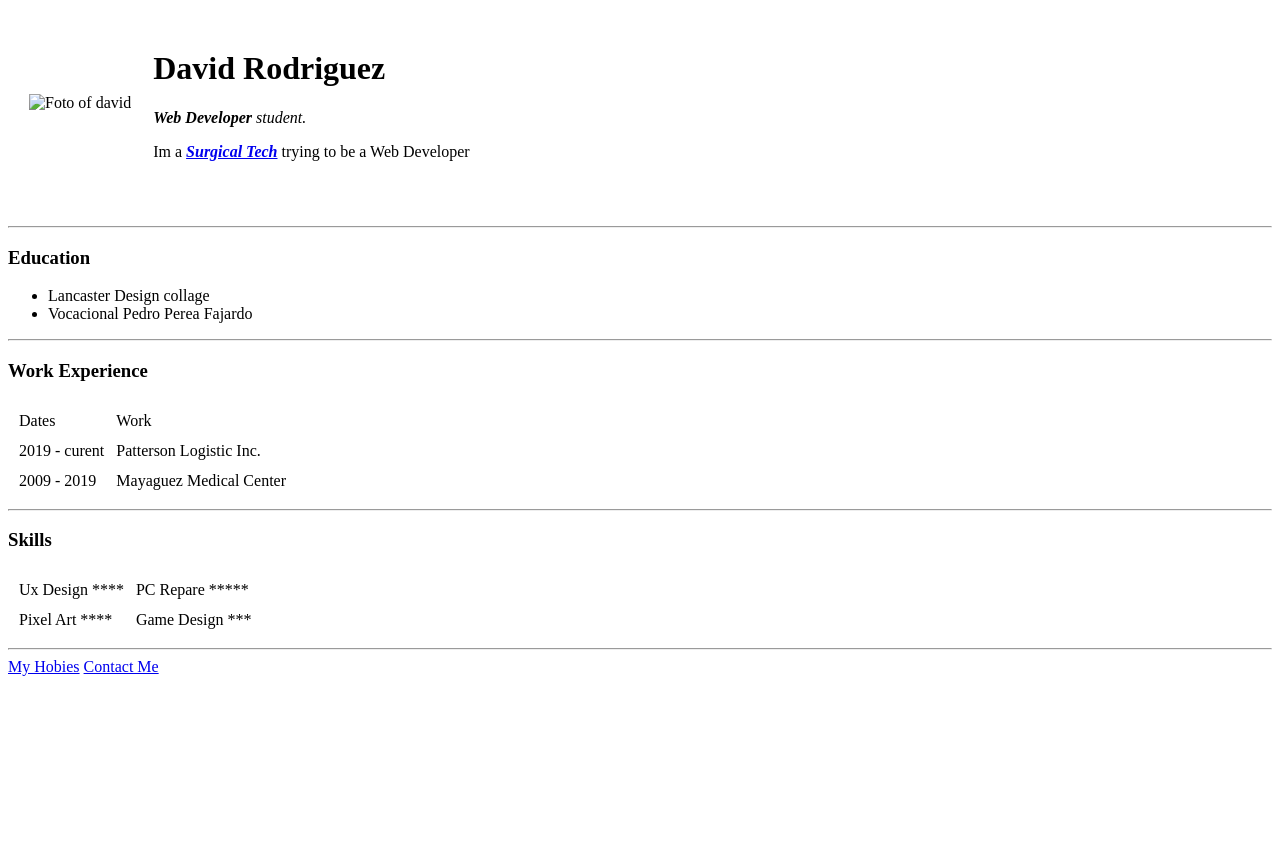
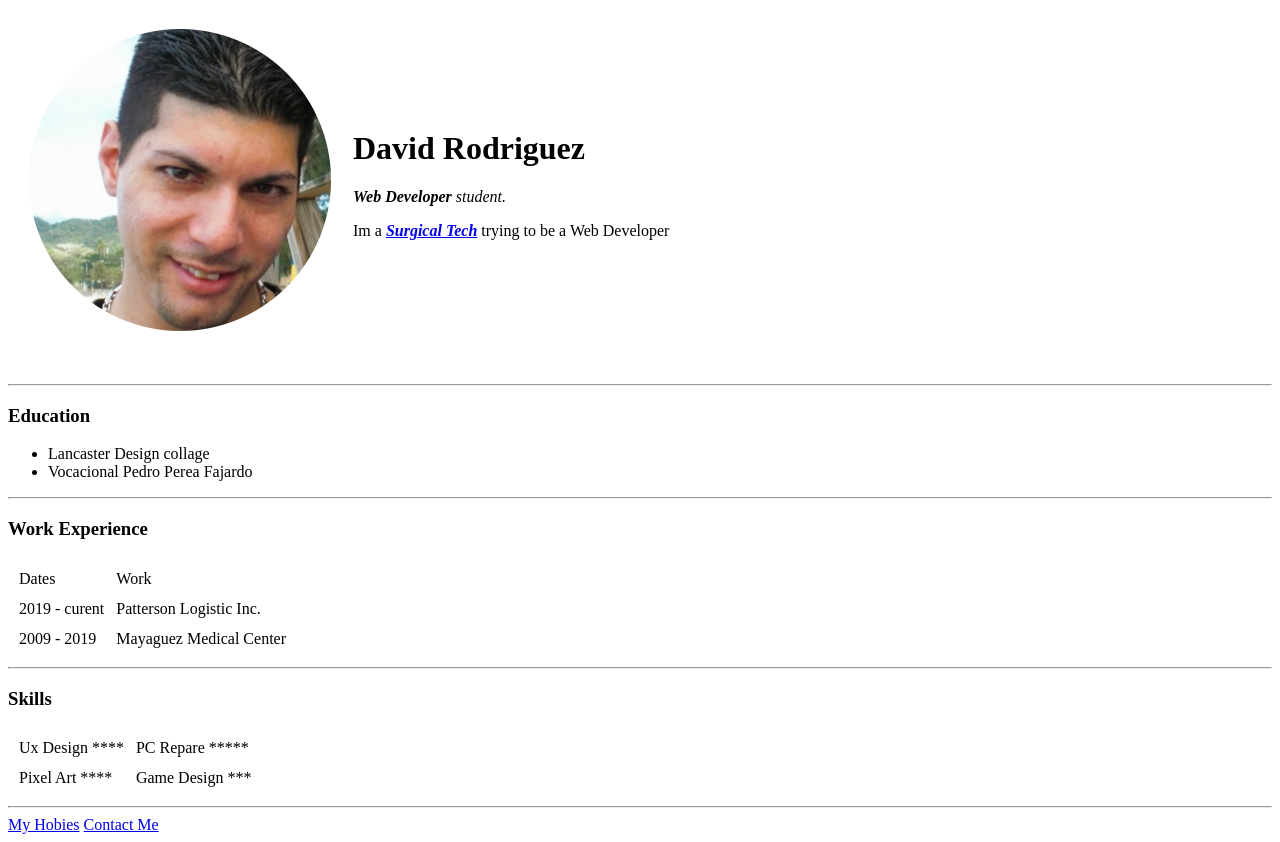
Before and after one commit to davidrodriguez78/CV, a plain HTML site: page index.html in a window 1280 px wide. Before the commit the page ends 800 px from the top, so only its background shows below. Drawn offline with Linux system fonts and the light colour scheme; the site is published under a folder, as on GitHub Pages, so addresses that start at the root find nothing.

Commit message:
Update index.html

```diff
--- a/index.html
+++ b/index.html
@@ -9,7 +9,7 @@
 <body>
     <table cellspacing="20">
         <tr>
-            <td><img src="/images/david-modified.png" alt="Foto of david"></td>
+            <td><img src="images/david-modified.png" alt="Foto of david"></td>
             <td><h1>David Rodriguez</h1><p><em><strong>Web Developer</strong> student.</em></p>
                 <p>Im a <em><strong><a href="https://www.bls.gov/ooh/healthcare/surgical-technologists.htm">Surgical Tech</a> </strong> </em>  trying to be a Web Developer</p></tr></td>
 
```
